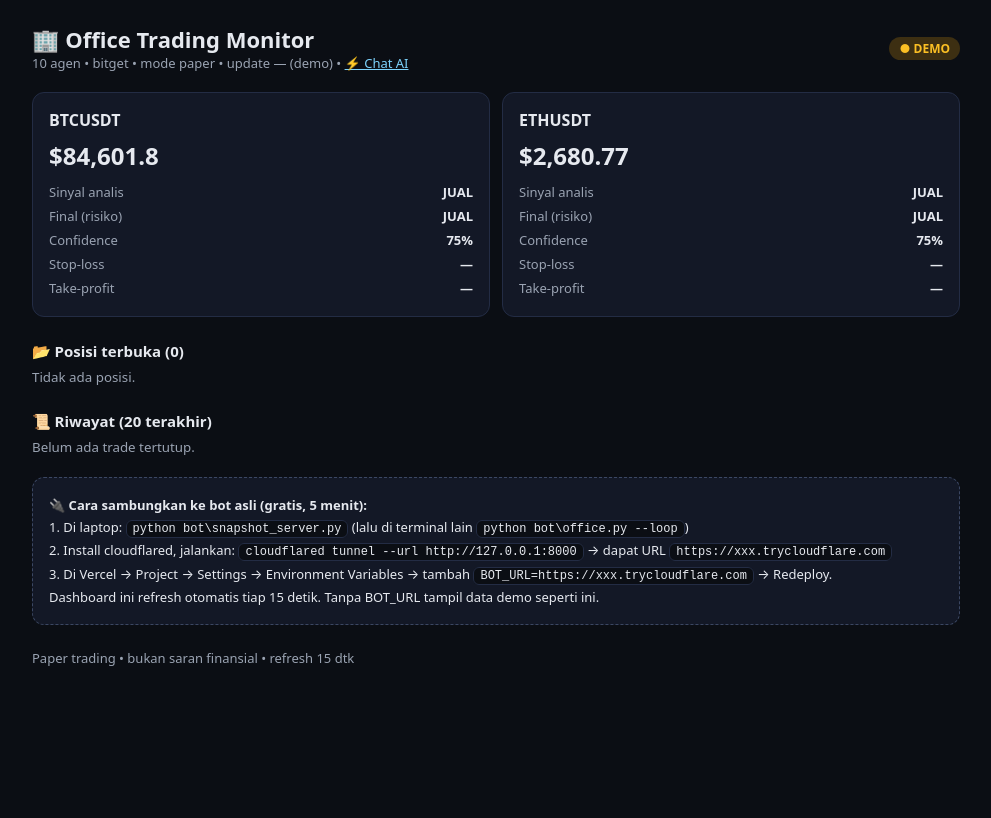
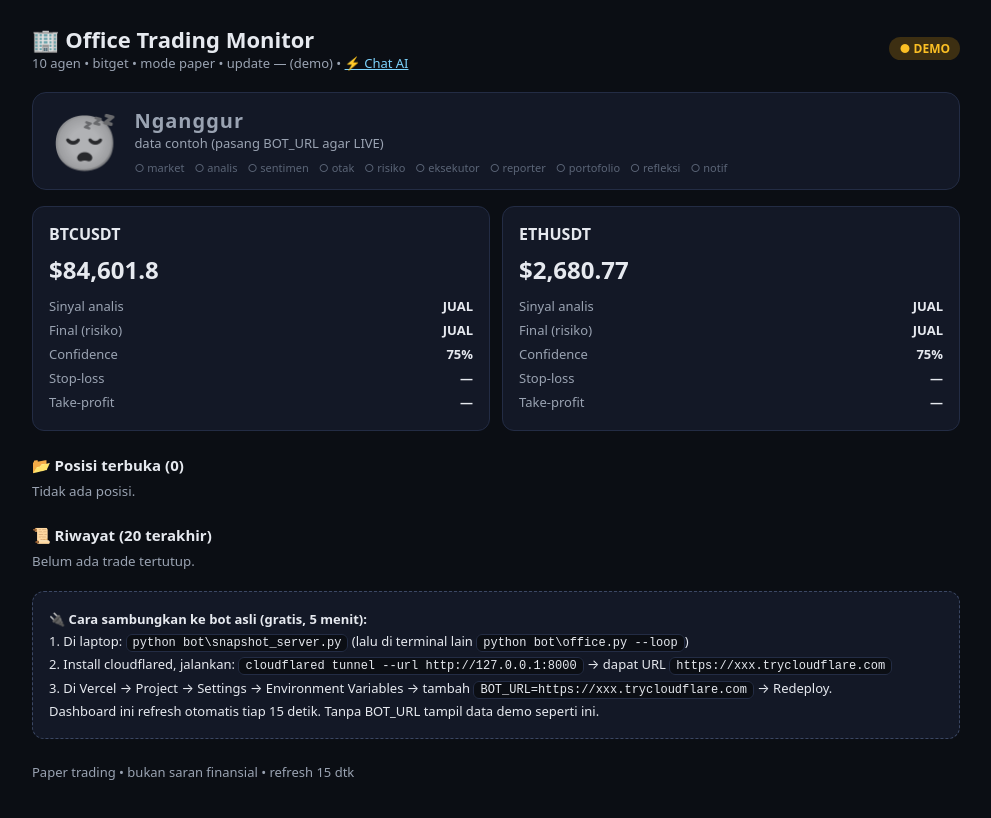
Before and after one commit to aris2151/office-monitor, a Next.js app: page / in a window 1280 px wide. Shown: the top 818 px of the page, without its empty margins (144-1135 px from the left). Built offline with nearby package versions, Linux system fonts and the light colour scheme.

Commit message:
maskot status bertugas vs nganggur + umur data

```diff
--- a/app/globals.css
+++ b/app/globals.css
@@ -23,6 +23,18 @@ code { background: #0b0e14; border: 1px solid #232c44; border-radius: 6px; paddi
 .err { color: #f87171; font-size: 13px; margin-top: 12px; }
 small { color: #9aa3b2; }
 a { color: #7dd3fc; }
+/* --- Maskot status bertugas/nganggur --- */
+.status { display: flex; gap: 16px; align-items: center; border-radius: 14px; padding: 14px 18px; margin: 16px 0; border: 1px solid #232c44; background: #131826; }
+.status .char { font-size: 54px; line-height: 1; }
+.status.tugas { border-color: #1d5c3a; background: #0e2018; }
+.status.tugas .char { animation: kerja 1.6s ease-in-out infinite; }
+@keyframes kerja { 0%,100% { transform: translateY(0) rotate(-4deg); } 50% { transform: translateY(-8px) rotate(4deg); } }
+.status.nganggur .char { filter: grayscale(1); opacity: 0.8; }
+.status .stitle { font-size: 20px; font-weight: 800; letter-spacing: 1px; }
+.status.tugas .stitle { color: #4ade80; }
+.status.nganggur .stitle { color: #9aa3b2; }
+.agenbar { display: flex; flex-wrap: wrap; gap: 4px 10px; margin-top: 8px; font-size: 11px; color: #5b6577; }
+.agenbar .on { color: #4ade80; }
 /* --- Chat ala-Grok --- */
 .chat { display: flex; height: 100vh; }
 .chat aside { width: 260px; background: #0e1320; border-right: 1px solid #232c44; display: flex; flex-direction: column; padding: 12px; gap: 10px; }
--- a/app/page.tsx
+++ b/app/page.tsx
@@ -14,9 +14,27 @@ function warna(s: string) {
   return s === "BELI" ? "beli" : s === "JUAL" ? "jual" : "tahan";
 }
 
+const AGEN = ["market", "analis", "sentimen", "otak", "risiko", "eksekutor", "reporter", "portofolio", "refleksi", "notif"];
+
+function umurDetik(waktu?: string): number | null {
+  if (!waktu) return null;
+  const t = Date.parse(waktu.replace(" ", "T"));
+  if (isNaN(t)) return null;
+  return Math.max(0, Math.round((Date.now() - t) / 1000));
+}
+
+function fmtUmur(detik: number | null): string {
+  if (detik === null) return "tidak diketahui";
+  if (detik < 60) return `${detik} dtk lalu`;
+  const m = Math.floor(detik / 60);
+  if (m < 60) return `${m} mnt lalu`;
+  return `${Math.floor(m / 60)} jam lalu`;
+}
+
 export default function Page() {
   const [d, setD] = useState<Data | null>(null);
   const [err, setErr] = useState("");
+  const [now, setNow] = useState(Date.now());
 
   async function muat() {
     try {
@@ -30,8 +48,14 @@ export default function Page() {
   useEffect(() => {
     muat();
     const t = setInterval(muat, 15000);
-    return () => clearInterval(t);
+    const jam = setInterval(() => setNow(Date.now()), 5000);
+    return () => { clearInterval(t); clearInterval(jam); };
   }, []);
+
+  const umur = umurDetik(d?.waktu);
+  // Maskot status: BERTUGAS bila data live & fresh (<5 mnt), NGANGGUR bila demo/basi/offline
+  const tugas = d && !d.demo && !d.offline && umur !== null && umur < 300;
+  void now;
 
   return (
     <div className="wrap">
@@ -52,6 +76,23 @@ export default function Page() {
 
       {d?.offline && <div className="err">⚠️ Laptop offline (tunnel mati?). Menampilkan data terakhir/demo. Nyalakan office + tunnel.</div>}
       {err && <div className="err">{err}</div>}
+
+      <div className={`status ${tugas ? "tugas" : "nganggur"}`}>
+        <div className="char">{tugas ? "🤖" : "😴"}</div>
+        <div>
+          <div className="stitle">{tugas ? "BERTUGAS" : "Nganggur"}</div>
+          <div className="sub">
+            {!d ? "menghubungi bot…" :
+             d.demo ? "data contoh (pasang BOT_URL agar LIVE)" :
+             d.offline ? "bot/tunnel mati" :
+             umur === null ? "waktu data tak terbaca" :
+             `data ${fmtUmur(umur)}${umur >= 300 ? " — basi! cek bot/tunnel" : ""}`}
+          </div>
+          <div className="agenbar">{AGEN.map((a) => (
+            <span key={a} className={tugas ? "on" : ""} title={a}>{tugas ? "●" : "○"} {a}</span>
+          ))}</div>
+        </div>
+      </div>
 
       <div className="grid">
         {(d?.simbol ?? []).map((s) => (
```
